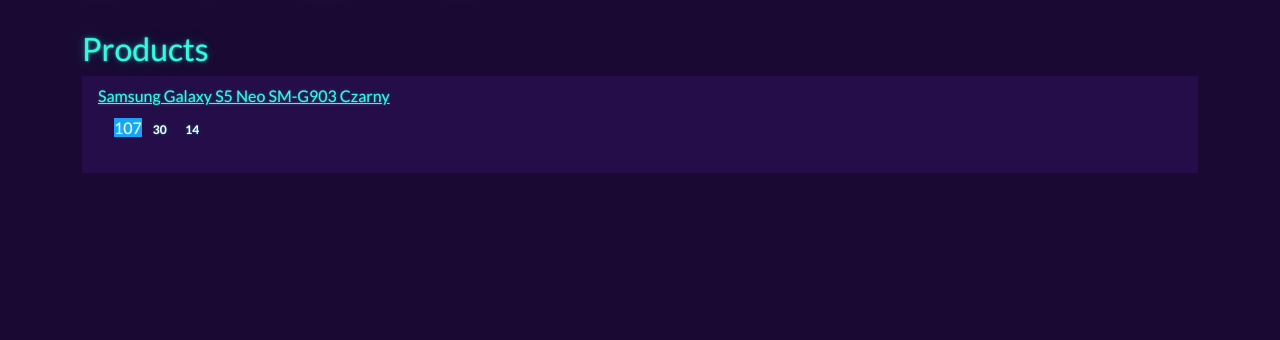
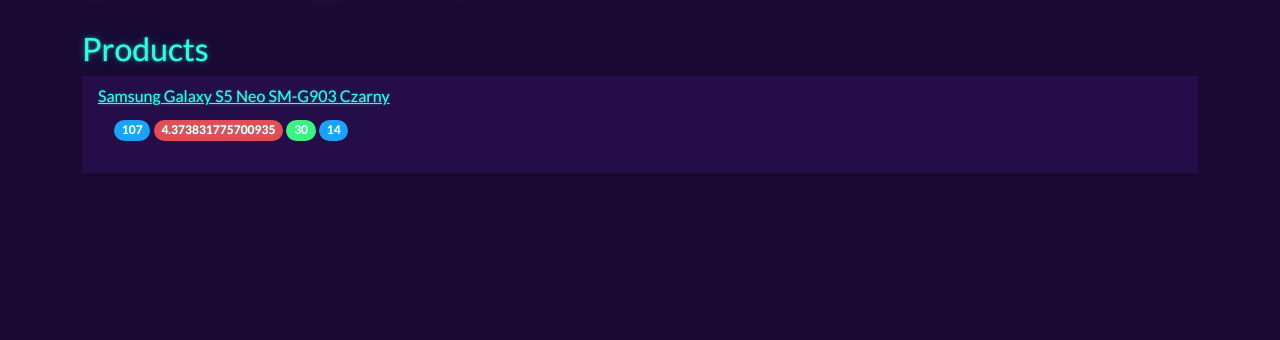
Before and after one commit to KoperkowyPies/CeneoScraperAI, a Flask app: page /products in a window 1280 px wide. Shown: the part 120-460 px from the top of the page. Run offline with Flask 2, Linux system fonts and the light colour scheme; some libraries are stand-ins or nearby versions.

Commit message:
10.06.2021 Filip Rękas fixed badges

```diff
--- a/app/templates/products.html.jinja
+++ b/app/templates/products.html.jinja
@@ -7,10 +7,10 @@
         <li class="list-group-item">
             <a href="{{url_for('product', productId=product['productId'])}}">{{product['name']}}</a>
             <p class="list-group-item">
-                <span class="badge-pill bg-info badge-secondary">{{product['opinionsCount']}}</span>
-                <span class="badge badge-pill badge-dark">{{product['average score']}}</span>
-                <span class="badge badge-pill badge-success">{{product['prosCount']}}</span>
-                <span class="badge badge-pill badge-info">{{product['consCount']}}</span>
+                <span class="badge rounded-pill bg-info badge-secondary">{{product['opinionsCount']}}</span>
+                <span class="badge rounded-pill bg-danger">{{product['averageScore']}}</span>
+                <span class="badge rounded-pill bg-success">{{product['prosCount']}}</span>
+                <span class="badge rounded-pill bg-info">{{product['consCount']}}</span>
         </li>
     {% endfor %}
     </ul>
```
